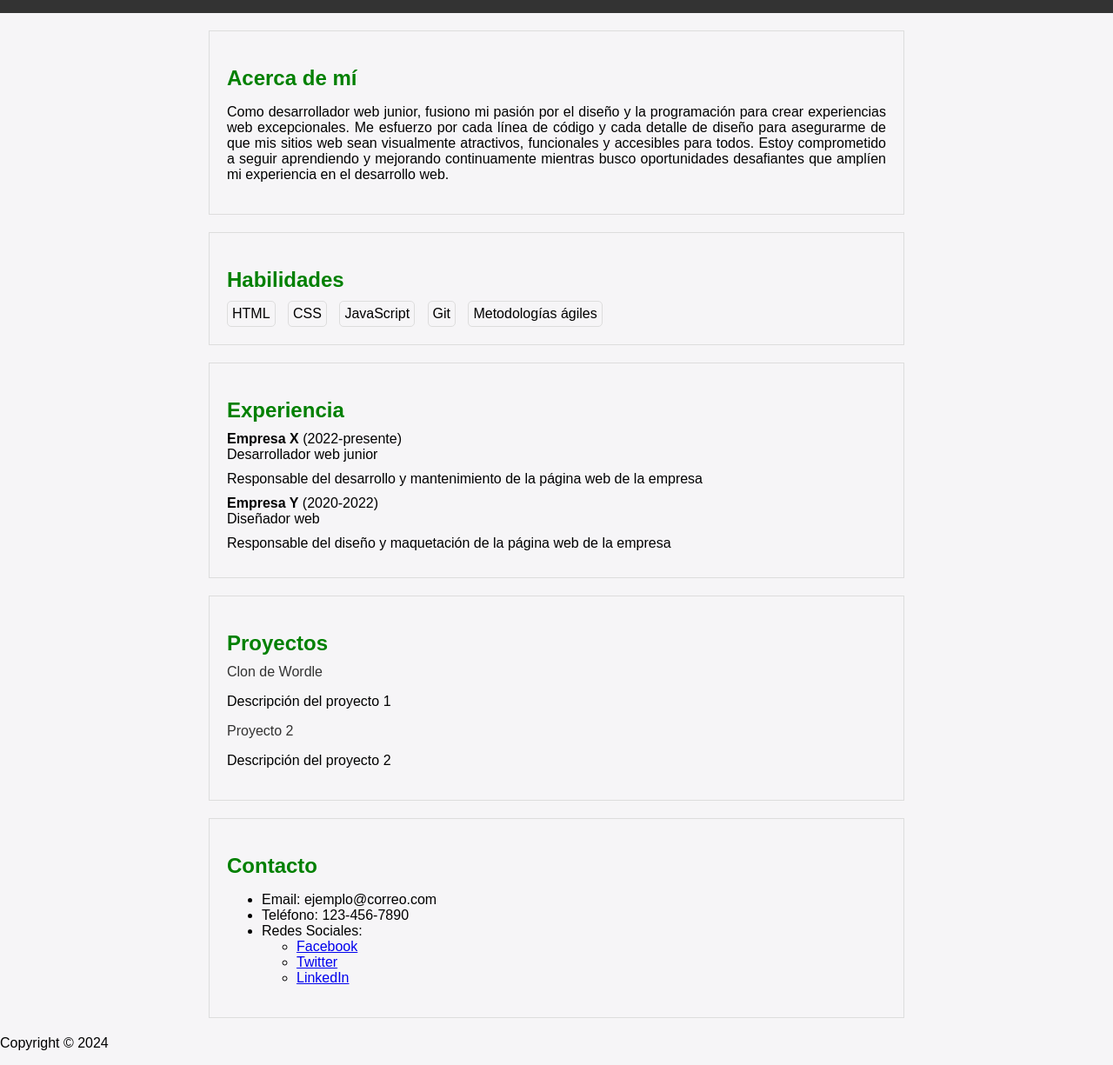
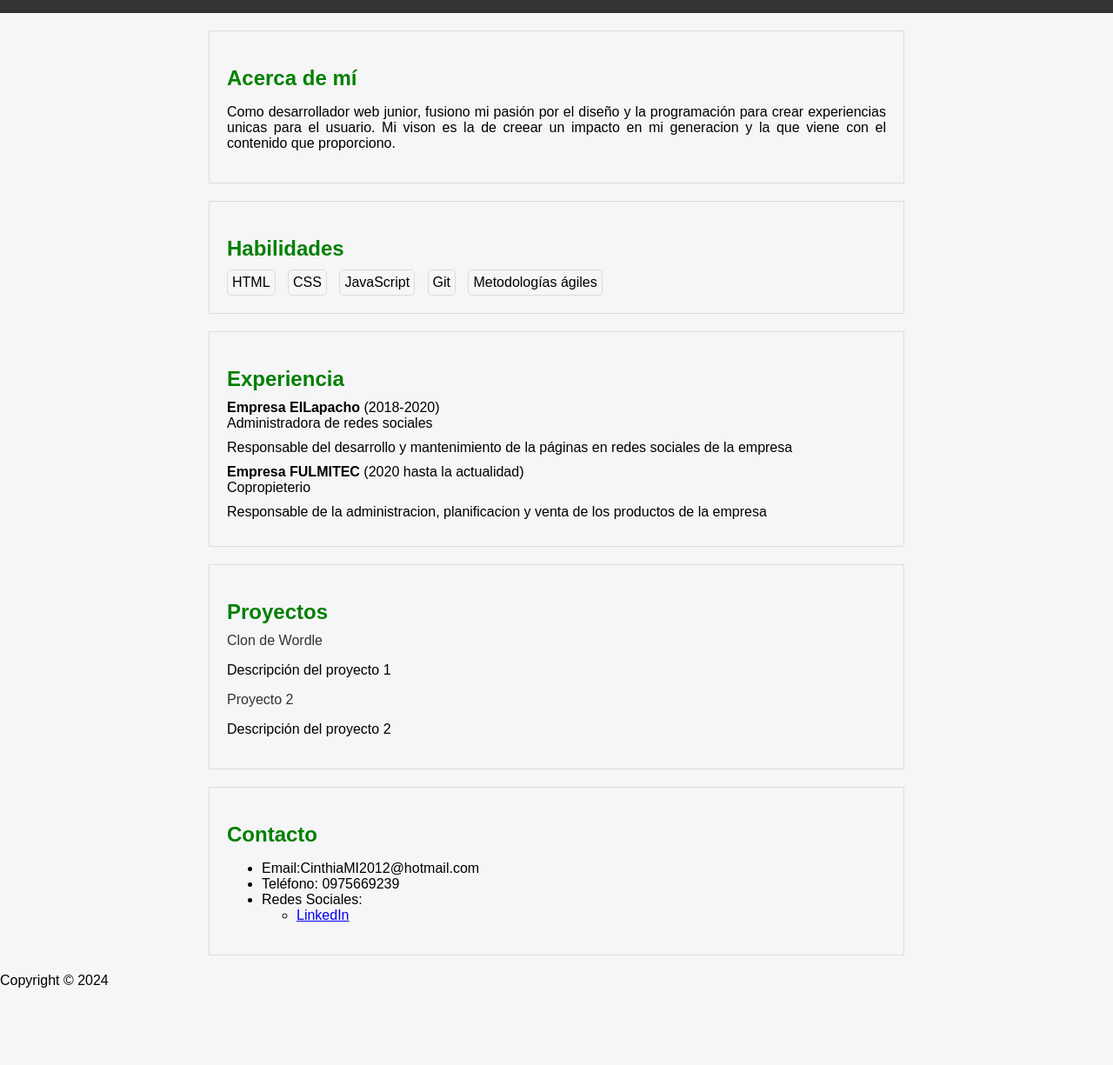
Before and after one commit to CinRoci/Miporfolio, a plain HTML site: page index.html in a window 1280 px wide. Shown: the part 261-1486 px from the top of the page at 87% size. After the commit the page ends 1414 px from the top, so only its background shows below. Drawn offline with Linux system fonts and the light colour scheme.

Commit message:
intento 4 de trabajo web

```diff
--- a/index.html
+++ b/index.html
@@ -15,20 +15,15 @@
           <a href="#contacto">Contacto</a>
         </ul>
       </nav>
-      <h1>Mi nombre</h1>
-      <h2 style="color: red"> Mi profesión</h2>
+      <h1>Cinthia Meza </h1>
+      <h2 style="color: red"> Desarrolladora web</h2>
     </header>
     <main>
       <section id="acerca-de-mi">
         <h2>Acerca de mí</h2>
         <p>
           Como desarrollador web junior, fusiono mi pasión por el diseño y la
-          programación para crear experiencias web excepcionales. Me esfuerzo
-          por cada línea de código y cada detalle de diseño para asegurarme de
-          que mis sitios web sean visualmente atractivos, funcionales y
-          accesibles para todos. Estoy comprometido a seguir aprendiendo y
-          mejorando continuamente mientras busco oportunidades desafiantes que
-          amplíen mi experiencia en el desarrollo web.
+          programación para crear experiencias unicas para el usuario. Mi vison es la de creear un impacto en mi generacion y la que viene con el contenido que proporciono.
         </p>
       </section>
       <section id="habilidades">
@@ -45,21 +40,21 @@
         <h2>Experiencia</h2>
         <ul>
           <li>
-            <b>Empresa X</b> (2022-presente)
+            <b>Empresa ElLapacho</b> (2018-2020)
             <ul>
-              <li>Desarrollador web junior</li>
+              <li>Administradora de redes sociales</li>
               <li>
-                Responsable del desarrollo y mantenimiento de la página web de
+                Responsable del desarrollo y mantenimiento de la páginas en redes sociales de
                 la empresa
               </li>
             </ul>
           </li>
           <li>
-            <strong>Empresa Y</strong> (2020-2022)
+            <strong>Empresa FULMITEC</strong> (2020 hasta la actualidad)
             <ul>
-              <li>Diseñador web</li>
+              <li>Copropieterio</li>
               <li>
-                Responsable del diseño y maquetación de la página web de la
+                Responsable de la administracion, planificacion y venta de los productos de la
                 empresa
               </li>
             </ul>
@@ -86,19 +81,13 @@
       <section id="contacto">
         <h2>Contacto</h2>
         <ul>
-          <li>Email: ejemplo@correo.com</li>
-          <li>Teléfono: 123-456-7890</li>
+          <li>Email:CinthiaMI2012@hotmail.com</li>
+          <li>Teléfono: 0975669239</li>
           <li>
             Redes Sociales:
             <ul>
               <li>
-                <a href="https://www.facebook.com/tucuenta">Facebook</a>
-              </li>
-              <li>
-                <a href="https://twitter.com/tucuenta">Twitter</a>
-              </li>
-              <li>
-                <a href="https://www.linkedin.com/in/tucuenta">LinkedIn</a>
+                <a href="https://www.linkedin.com/in/cinthia-invernizzi-1">LinkedIn</a>
               </li>
             </ul>
           </li>
```
